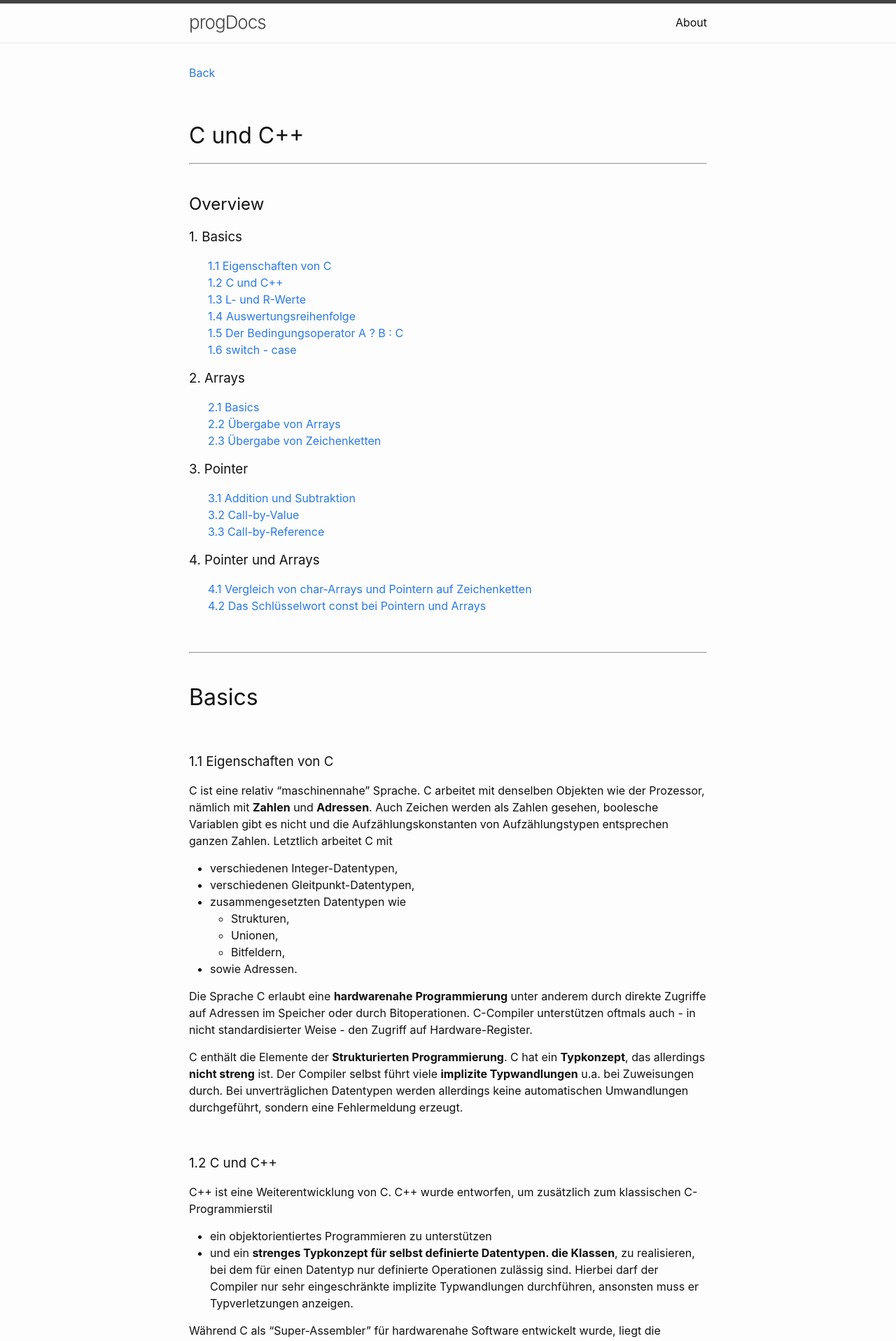
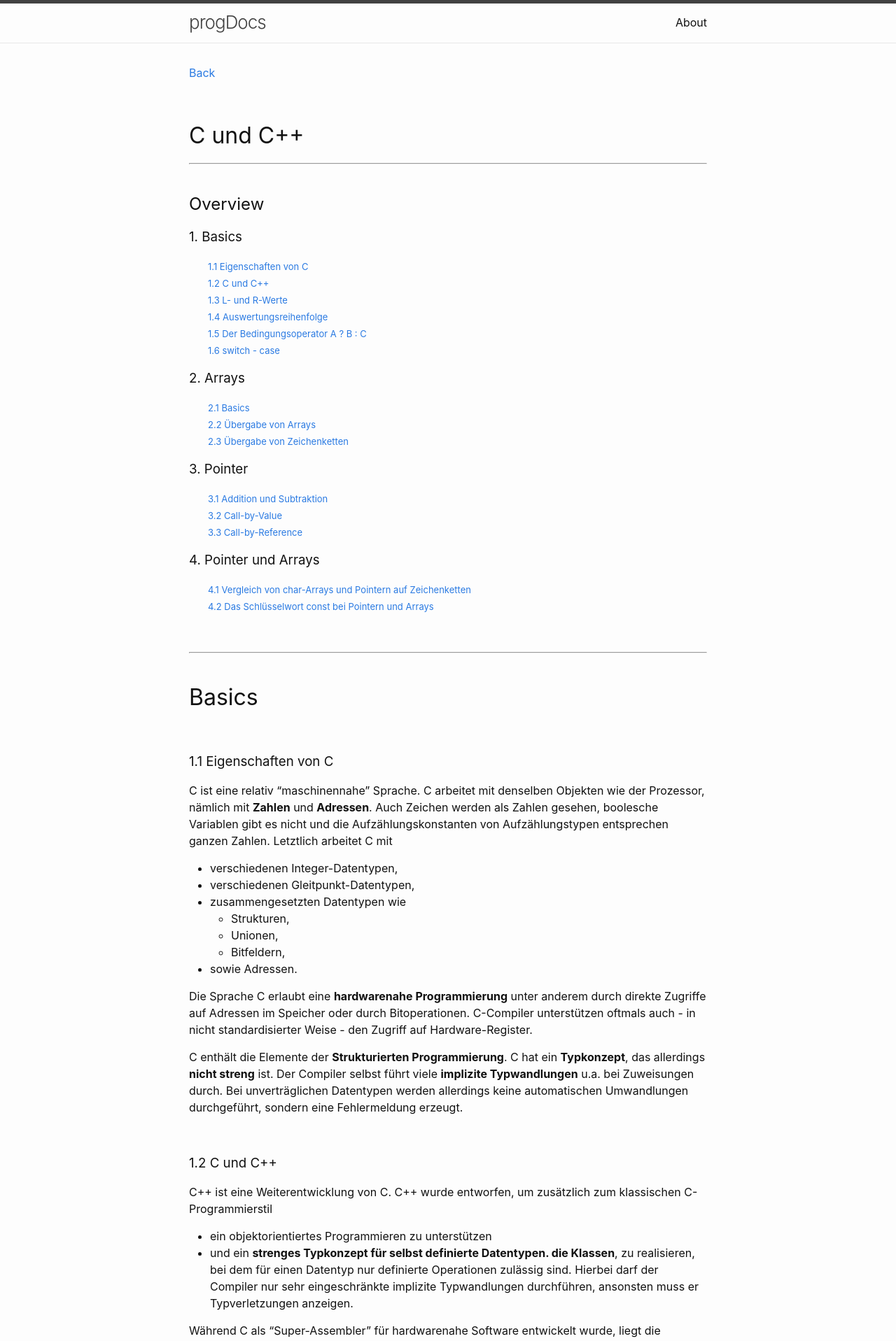
Before and after one commit to Hautaklyttn/progDocs, a Jekyll site: the page built from docs/articles/c_cpp.md, in a window 1280 px wide. Shown: the top 1917 px of the page at 70% size. Built offline with Jekyll 4.4.1, drawn with Linux system fonts in a browser that asks for light colours.

Commit message:
Update c_cpp.md

```diff
--- a/docs/articles/c_cpp.md
+++ b/docs/articles/c_cpp.md
@@ -14,27 +14,27 @@ layout: default
 ## Overview
 
 ### 1. Basics
-&nbsp;&nbsp;&nbsp;&nbsp;&nbsp; [1.1 Eigenschaften von C](#ch1-1)
-&nbsp;&nbsp;&nbsp;&nbsp;&nbsp; [1.2 C und C++](#ch1-2)
-&nbsp;&nbsp;&nbsp;&nbsp;&nbsp; [1.3 L- und R-Werte](#ch1-3)
-&nbsp;&nbsp;&nbsp;&nbsp;&nbsp; [1.4 Auswertungsreihenfolge](#ch1-4)
-&nbsp;&nbsp;&nbsp;&nbsp;&nbsp; [1.5 Der Bedingungsoperator A ? B : C](#ch1-5)
-&nbsp;&nbsp;&nbsp;&nbsp;&nbsp; [1.6 switch - case](#ch1-6)
+&nbsp;&nbsp;&nbsp;&nbsp;&nbsp; [<font size="-1">1.1 Eigenschaften von C</font>](#ch1-1)
+&nbsp;&nbsp;&nbsp;&nbsp;&nbsp; [<font size="-1">1.2 C und C++</font>](#ch1-2)
+&nbsp;&nbsp;&nbsp;&nbsp;&nbsp; [<font size="-1">1.3 L- und R-Werte</font>](#ch1-3)
+&nbsp;&nbsp;&nbsp;&nbsp;&nbsp; [<font size="-1">1.4 Auswertungsreihenfolge</font>](#ch1-4)
+&nbsp;&nbsp;&nbsp;&nbsp;&nbsp; [<font size="-1">1.5 Der Bedingungsoperator A ? B : C</font>](#ch1-5)
+&nbsp;&nbsp;&nbsp;&nbsp;&nbsp; [<font size="-1">1.6 switch - case</font>](#ch1-6)
 
 ### 2. Arrays
-&nbsp;&nbsp;&nbsp;&nbsp;&nbsp; [2.1 Basics](#ch2-1)
-&nbsp;&nbsp;&nbsp;&nbsp;&nbsp; [2.2 Übergabe von Arrays](#ch2-2)
-&nbsp;&nbsp;&nbsp;&nbsp;&nbsp; [2.3 Übergabe von Zeichenketten](#ch2-3)
+&nbsp;&nbsp;&nbsp;&nbsp;&nbsp; [<font size="-1">2.1 Basics</font>](#ch2-1)
+&nbsp;&nbsp;&nbsp;&nbsp;&nbsp; [<font size="-1">2.2 Übergabe von Arrays</font>](#ch2-2)
+&nbsp;&nbsp;&nbsp;&nbsp;&nbsp; [<font size="-1">2.3 Übergabe von Zeichenketten</font>](#ch2-3)
 
 
 ### 3. Pointer
-&nbsp;&nbsp;&nbsp;&nbsp;&nbsp; [3.1 Addition und Subtraktion](#ch3-1)
-&nbsp;&nbsp;&nbsp;&nbsp;&nbsp; [3.2 Call-by-Value](#ch3-2)
-&nbsp;&nbsp;&nbsp;&nbsp;&nbsp; [3.3 Call-by-Reference](#ch3-3)
+&nbsp;&nbsp;&nbsp;&nbsp;&nbsp; [<font size="-1">3.1 Addition und Subtraktion</font>](#ch3-1)
+&nbsp;&nbsp;&nbsp;&nbsp;&nbsp; [<font size="-1">3.2 Call-by-Value</font>](#ch3-2)
+&nbsp;&nbsp;&nbsp;&nbsp;&nbsp; [<font size="-1">3.3 Call-by-Reference</font>](#ch3-3)
 
 ### 4. Pointer und Arrays
-&nbsp;&nbsp;&nbsp;&nbsp;&nbsp; [4.1 Vergleich von char-Arrays und Pointern auf Zeichenketten](#ch4-1)
-&nbsp;&nbsp;&nbsp;&nbsp;&nbsp; [4.2 Das Schlüsselwort const bei Pointern und Arrays](#ch4-2)
+&nbsp;&nbsp;&nbsp;&nbsp;&nbsp; [<font size="-1">4.1 Vergleich von char-Arrays und Pointern auf Zeichenketten</font>](#ch4-1)
+&nbsp;&nbsp;&nbsp;&nbsp;&nbsp; [<font size="-1">4.2 Das Schlüsselwort const bei Pointern und Arrays</font>](#ch4-2)
 
 &nbsp;
 
```
